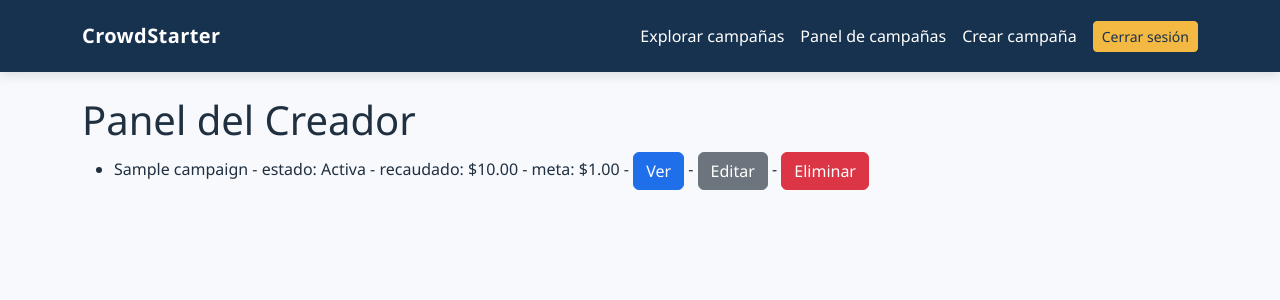
After one commit to inf331-grupo-1-crowdstarter/CrowdStarter, a Django app: page /campanas/panel_del_creador/ in a window 1280 px wide. The commit adds this page. Shown: the top 300 px of the page. Run offline with Django 5.2, Linux system fonts and the light colour scheme; a user stored in the database is signed in; tables that the repository leaves empty hold one stand-in row (values such as "Sample post").

Commit message:
KAN-13 implementar panel del creador

```diff
--- a/campaigns/urls.py
+++ b/campaigns/urls.py
@@ -25,8 +25,9 @@ urlpatterns += [path("campanas/<int:pk>/eliminar/", views.campaign_delete, name=
 
 urlpatterns += [path("campanas/<int:pk>/aportar/", views.campaign_contribute, name="campaign_contribute")]
 
-
 urlpatterns += [
     path("campanas/<int:pk>/comentarios/", views.comment_create, name="comment_create"),
     path("campanas/<int:pk>/comentarios/<int:comment_pk>/eliminar/", views.comment_delete, name="comment_delete"),
 ]
+
+urlpatterns += [path("campanas/panel_del_creador/", views.creator_panel, name="creator_panel")]
--- a/campaigns/views.py
+++ b/campaigns/views.py
@@ -6,7 +6,7 @@ from django.core.paginator import Paginator
 from django.db import transaction
 from django.db.models import F
 from django.http import Http404, HttpResponseForbidden, HttpResponseNotAllowed
-from django.shortcuts import get_object_or_404, redirect, render
+from django.shortcuts import get_object_or_404, redirect, render, get_list_or_404
 from django.utils import timezone
 from django.views.decorators.http import require_POST
 
@@ -224,3 +224,8 @@ def comment_delete(request, pk, comment_pk):
     comment.delete()
     messages.success(request, "Comentario eliminado correctamente.")
     return redirect(campaign.get_absolute_url() + "#comentarios")
+
+@login_required
+def creator_panel(request):
+    campaigns = Campaign.objects.filter(creator=request.user).order_by("-created_at")
+    return render(request, "campaigns/creator_panel.html", {"campaigns": campaigns})
--- a/templates/base.html
+++ b/templates/base.html
@@ -15,6 +15,7 @@
             <div class="d-flex align-items-center gap-3">
                 <a class="nav-link" href="{% url 'campaign_list' %}">Explorar campañas</a>
                 {% if user.is_authenticated %}
+                    <a class="nav-link" href="{% url 'creator_panel' %}">Panel de campañas</a>
                     <a class="nav-link" href="{% url 'campaign_create' %}">Crear campaña</a>
                     <a class="btn btn-warning btn-sm" href="{% url 'logout' %}">Cerrar sesión</a>
                 {% else %}
--- /dev/null
+++ b/templates/campaigns/creator_panel.html
@@ -0,0 +1,11 @@
+{% extends "base.html" %}{% block content %}
+
+<h1>Panel del Creador</h1>
+<ul>
+    {% for campaign in campaigns %}
+        <li>{{ campaign.title }} - estado: {{ campaign.get_status_display }} - recaudado: ${{ campaign.raised_amount }} - meta: ${{ campaign.funding_goal }} - <a href="{% url 'campaign_detail' campaign.id %}" class="btn btn-primary">Ver</a> - <a href="{% url 'campaign_edit' campaign.id %}" class="btn btn-secondary">Editar</a> - <a href="{% url 'campaign_delete' campaign.id %}" class="btn btn-danger">Eliminar</a></li>
+    {% empty %}
+        <li>Aún no has creado campañas - <a href="{% url 'campaign_create' %}" class="btn btn-primary">Crear campaña</a></li>
+    {% endfor %}
+</ul>
+{% endblock %}
```
Also changed, not shown: campaigns/tests/test_kan13.py (added, +65 -0 lines).
